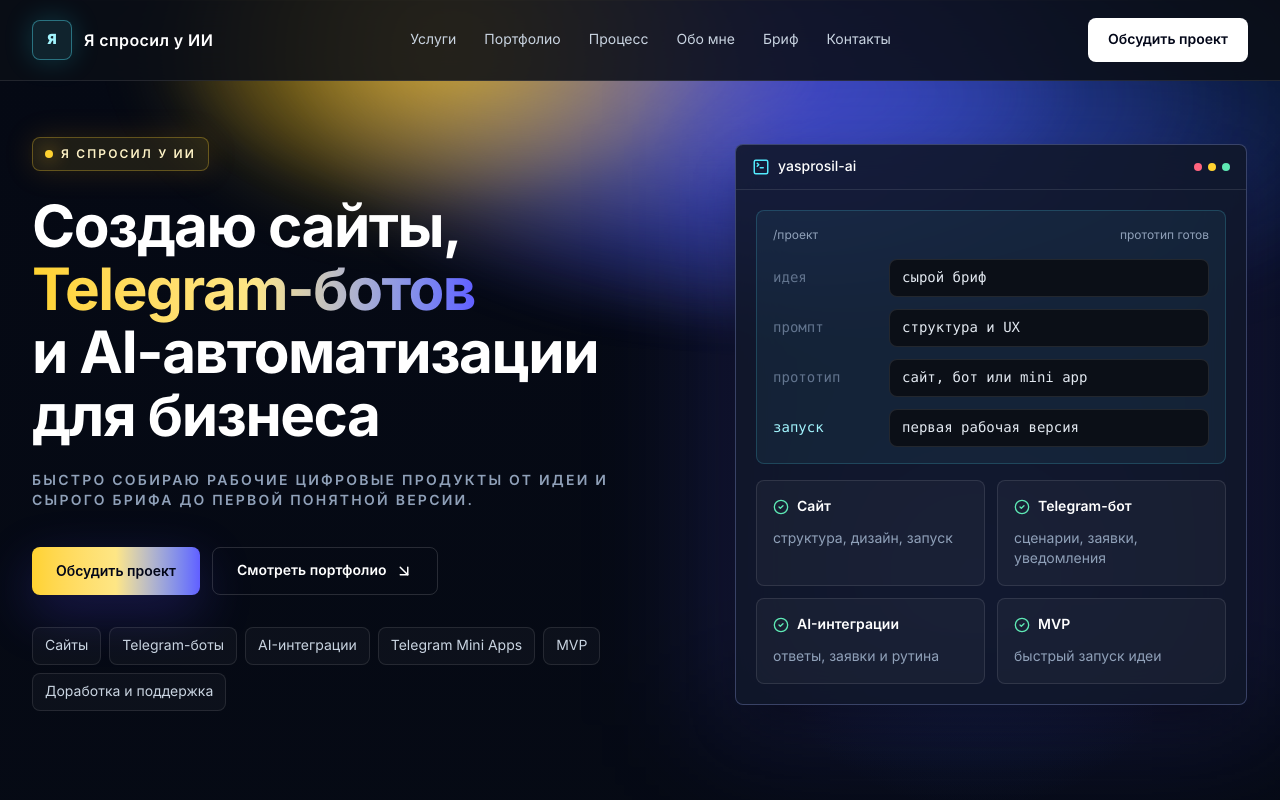
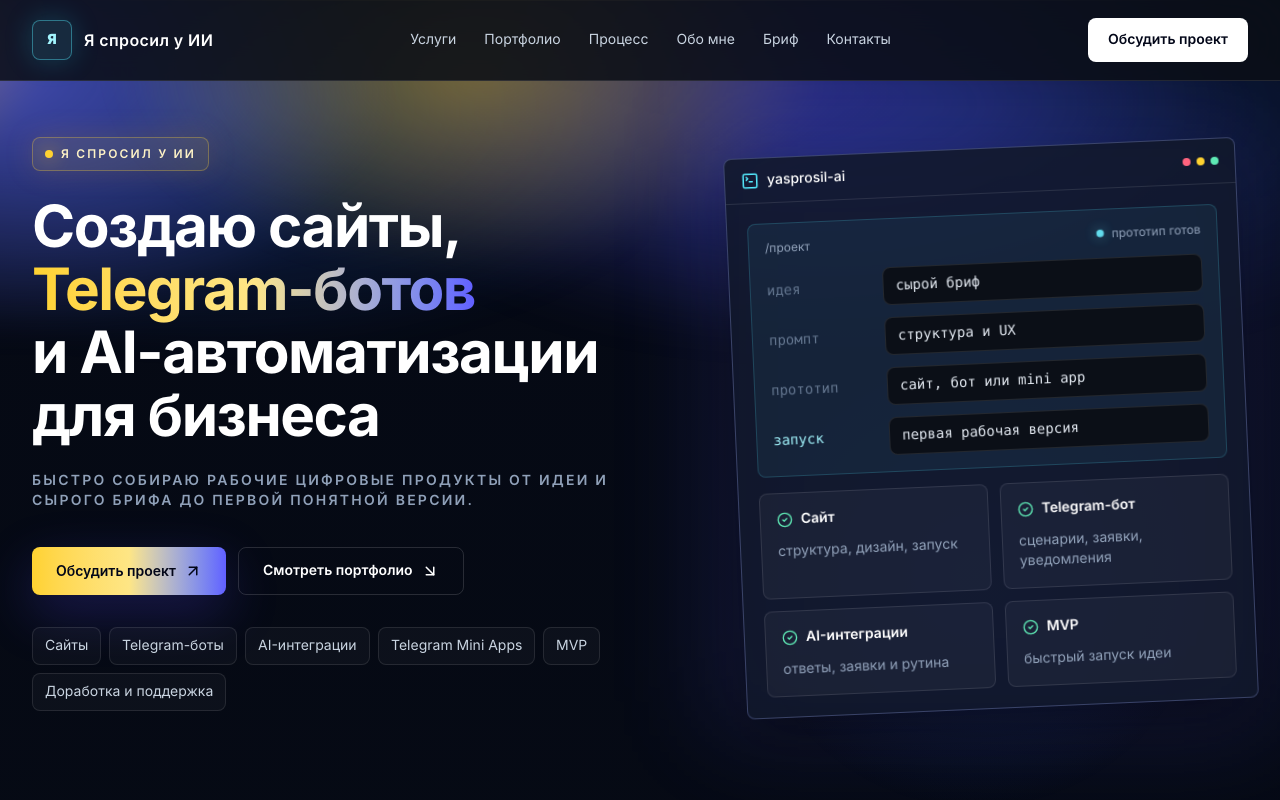
Before and after one commit to yasprosil-ai/portfolio-site, a Next.js app: page / in a window 1280 px wide. Shown: the top 800 px of the page. Built offline with nearby package versions, Linux system fonts and the light colour scheme.

Commit message:
add subtle hero animations

```diff
--- a/app/globals.css
+++ b/app/globals.css
@@ -54,6 +54,11 @@ body {
   filter: blur(18px);
 }
 
+.home-shell::after {
+  animation: page-aurora-drift 18s ease-in-out infinite alternate;
+  transform-origin: center top;
+}
+
 button,
 a,
 input,
@@ -78,6 +83,136 @@ section[id] {
     radial-gradient(ellipse at 53% 26%, rgba(99, 102, 241, 0.64), transparent 25rem),
     radial-gradient(ellipse at 69% 32%, rgba(37, 99, 235, 0.34), transparent 32rem);
   filter: blur(14px);
+  animation: hero-spotlight-drift 16s ease-in-out infinite alternate;
+}
+
+.hero-reveal {
+  opacity: 0;
+  transform: translateY(12px);
+  animation: hero-reveal 680ms cubic-bezier(0.22, 1, 0.36, 1) forwards;
+  animation-delay: var(--hero-delay, 0ms);
+}
+
+.hero-primary-button,
+.hero-secondary-button,
+.hero-pill,
+.hero-mini-card,
+.hero-visual-card {
+  will-change: transform, box-shadow, border-color, background-color;
+}
+
+.hero-primary-button {
+  transition:
+    transform 260ms ease,
+    box-shadow 260ms ease,
+    filter 260ms ease;
+}
+
+.hero-primary-button:hover {
+  transform: scale(1.02);
+  box-shadow:
+    0 22px 58px rgba(79, 70, 229, 0.34),
+    0 0 32px rgba(250, 204, 21, 0.18);
+  filter: brightness(1.03);
+}
+
+.hero-primary-arrow {
+  transition: transform 240ms ease;
+}
+
+.hero-primary-button:hover .hero-primary-arrow {
+  transform: translateX(4px);
+}
+
+.hero-secondary-button {
+  transition:
+    transform 240ms ease,
+    border-color 240ms ease,
+    background-color 240ms ease,
+    box-shadow 240ms ease;
+}
+
+.hero-secondary-button:hover {
+  transform: translateY(-1px);
+  border-color: rgba(255, 255, 255, 0.24);
+  background: rgba(255, 255, 255, 0.06);
+  box-shadow: 0 10px 28px rgba(15, 23, 42, 0.22);
+}
+
+.hero-secondary-arrow {
+  transition: transform 240ms ease;
+}
+
+.hero-secondary-button:hover .hero-secondary-arrow {
+  transform: translateX(3px);
+}
+
+.hero-pill {
+  transition:
+    transform 220ms ease,
+    border-color 220ms ease,
+    background-color 220ms ease,
+    box-shadow 220ms ease,
+    color 220ms ease;
+}
+
+.hero-pill:hover {
+  transform: translateY(-2px);
+  border-color: rgba(255, 255, 255, 0.22);
+  background: rgba(255, 255, 255, 0.07);
+  box-shadow: 0 0 22px rgba(103, 232, 249, 0.08);
+  color: #fff;
+}
+
+.hero-visual-shell {
+  animation: hero-card-float 6.2s ease-in-out infinite alternate;
+}
+
+.hero-visual-card {
+  transition:
+    transform 420ms ease,
+    border-color 280ms ease,
+    box-shadow 320ms ease;
+}
+
+.hero-visual-shell:hover .hero-visual-card {
+  transform: rotate(0deg) scale(1.01);
+  border-color: rgba(165, 180, 252, 0.36);
+  box-shadow:
+    0 32px 72px rgba(0, 0, 0, 0.44),
+    0 0 30px rgba(103, 232, 249, 0.08);
+}
+
+.hero-visual-glow {
+  animation: hero-glow-breathe 6.2s ease-in-out infinite alternate;
+}
+
+.hero-status-dot {
+  width: 0.45rem;
+  height: 0.45rem;
+  border-radius: 9999px;
+  background: #67e8f9;
+  box-shadow: 0 0 10px rgba(103, 232, 249, 0.55);
+  animation: hero-status-pulse 2.6s ease-in-out infinite;
+}
+
+.hero-mini-card {
+  opacity: 0;
+  transform: translateY(8px);
+  animation: hero-mini-card-reveal 560ms cubic-bezier(0.22, 1, 0.36, 1) forwards;
+  animation-delay: var(--card-delay, 0ms);
+  transition:
+    transform 240ms ease,
+    border-color 240ms ease,
+    box-shadow 240ms ease,
+    background-color 240ms ease;
+}
+
+.hero-mini-card:hover {
+  transform: translateY(-3px);
+  border-color: rgba(165, 243, 252, 0.28);
+  box-shadow: 0 14px 34px rgba(8, 15, 32, 0.28);
+  background: rgba(255, 255, 255, 0.045);
 }
 
 .reveal-card {
@@ -140,6 +275,90 @@ section[id] {
   to {
     opacity: 1;
     transform: translateY(0);
+  }
+}
+
+@keyframes hero-reveal {
+  from {
+    opacity: 0;
+    transform: translateY(12px);
+  }
+
+  to {
+    opacity: 1;
+    transform: translateY(0);
+  }
+}
+
+@keyframes hero-mini-card-reveal {
+  from {
+    opacity: 0;
+    transform: translateY(8px);
+  }
+
+  to {
+    opacity: 1;
+    transform: translateY(0);
+  }
+}
+
+@keyframes hero-card-float {
+  from {
+    transform: translateY(-4px);
+  }
+
+  to {
+    transform: translateY(4px);
+  }
+}
+
+@keyframes hero-glow-breathe {
+  from {
+    opacity: 0.42;
+    transform: scale(0.98);
+    filter: blur(42px);
+  }
+
+  to {
+    opacity: 0.7;
+    transform: scale(1.04);
+    filter: blur(50px);
+  }
+}
+
+@keyframes hero-status-pulse {
+  0%, 100% {
+    opacity: 0.72;
+    transform: scale(0.95);
+    box-shadow: 0 0 8px rgba(103, 232, 249, 0.38);
+  }
+
+  50% {
+    opacity: 1;
+    transform: scale(1.1);
+    box-shadow:
+      0 0 14px rgba(103, 232, 249, 0.65),
+      0 0 24px rgba(52, 211, 153, 0.12);
+  }
+}
+
+@keyframes page-aurora-drift {
+  from {
+    transform: translate3d(0, 0, 0) scale(1);
+  }
+
+  to {
+    transform: translate3d(0, 14px, 0) scale(1.03);
+  }
+}
+
+@keyframes hero-spotlight-drift {
+  from {
+    transform: translate3d(-50%, 0, 0);
+  }
+
+  to {
+    transform: translate3d(-50%, 12px, 0);
   }
 }
 
@@ -243,6 +462,19 @@ section[id] {
   animation: icon-pulse-glow 2s ease-in-out infinite;
 }
 
+@media (min-width: 1024px) {
+  .hero-visual-card {
+    transform: rotate(-2.5deg);
+    transform-origin: center center;
+  }
+}
+
+@media (max-width: 1023px) {
+  .hero-visual-card {
+    transform: none;
+  }
+}
+
 @media (prefers-reduced-motion: reduce) {
   *,
   *::before,
@@ -257,4 +489,27 @@ section[id] {
     opacity: 1 !important;
     transform: none !important;
   }
+
+  .hero-reveal,
+  .hero-mini-card {
+    opacity: 1 !important;
+    transform: none !important;
+  }
+
+  .hero-visual-shell,
+  .hero-visual-glow,
+  .hero-spotlight,
+  .home-shell::after,
+  .hero-status-dot {
+    animation: none !important;
+    transform: none !important;
+  }
+
+  .hero-primary-button:hover,
+  .hero-secondary-button:hover,
+  .hero-pill:hover,
+  .hero-mini-card:hover,
+  .hero-visual-shell:hover .hero-visual-card {
+    transform: none !important;
+  }
 }
--- a/app/page.jsx
+++ b/app/page.jsx
@@ -11,7 +11,7 @@ import Footer from "../components/Footer.jsx";
 
 export default function Home() {
   return (
-    <div className="site-shell min-h-dvh w-full max-w-full overflow-x-hidden text-[#F9FAFB] antialiased selection:bg-amber-300 selection:text-slate-950">
+    <div className="site-shell home-shell min-h-dvh w-full max-w-full overflow-x-hidden text-[#F9FAFB] antialiased selection:bg-amber-300 selection:text-slate-950">
       <Header />
       <main>
         <Hero />
--- a/components/BriefModal.jsx
+++ b/components/BriefModal.jsx
@@ -69,7 +69,7 @@ function BriefModalOverlay({ onClose }) {
 
 // Кнопка-триггер — переиспользуется на всех страницах услуг.
 // className и children можно переопределить через пропсы.
-export function BriefModalTrigger({ label = "Обсудить проект", className }) {
+export function BriefModalTrigger({ label = "Обсудить проект", className, children }) {
   const { open } = useBriefModal();
 
   const defaultClass =
@@ -77,7 +77,7 @@ export function BriefModalTrigger({ label = "Обсудить проект", cla
 
   return (
     <button type="button" onClick={open} className={className ?? defaultClass}>
-      {label}
+      {children ?? label}
     </button>
   );
 }
--- a/components/Hero.jsx
+++ b/components/Hero.jsx
@@ -1,4 +1,4 @@
-import { ArrowDownRight, CheckCircle2, TerminalSquare } from "lucide-react";
+import { ArrowDownRight, ArrowUpRight, CheckCircle2, TerminalSquare } from "lucide-react";
 import { BriefModalTrigger } from "./BriefModal.jsx";
 
 export default function Hero() {
@@ -12,11 +12,17 @@ export default function Hero() {
 
       <div className="mx-auto grid min-h-[calc(96dvh-5rem)] w-full max-w-7xl grid-cols-1 items-center gap-12 px-4 py-10 sm:px-6 lg:grid-cols-[minmax(0,1.12fr)_minmax(0,0.88fr)] lg:px-8 lg:py-14">
         <div className="min-w-0 max-w-full lg:max-w-4xl">
-          <p className="mb-6 inline-flex items-center gap-2 rounded-lg border border-amber-300/30 bg-amber-300/10 px-3 py-2 text-xs font-semibold uppercase tracking-[0.18em] text-amber-100 shadow-[0_0_30px_rgba(245,158,11,0.16)]">
+          <p
+            className="hero-reveal mb-6 inline-flex items-center gap-2 rounded-lg border border-amber-300/30 bg-amber-300/10 px-3 py-2 text-xs font-semibold uppercase tracking-[0.18em] text-amber-100 shadow-[0_0_30px_rgba(245,158,11,0.16)]"
+            style={{ "--hero-delay": "60ms" }}
+          >
             <span className="size-2 rounded-full bg-amber-300 shadow-[0_0_18px_rgba(251,191,36,0.9)]" />
             Я спросил у ИИ
           </p>
-          <h1 className="w-full max-w-full break-words text-[2rem] font-bold leading-[1.08] tracking-tight text-white sm:text-5xl lg:max-w-[48rem] lg:text-[3.65rem]">
+          <h1
+            className="hero-reveal w-full max-w-full break-words text-[2rem] font-bold leading-[1.08] tracking-tight text-white sm:text-5xl lg:max-w-[48rem] lg:text-[3.65rem]"
+            style={{ "--hero-delay": "150ms" }}
+          >
             Создаю сайты,{" "}
             <span className="bg-gradient-to-r from-amber-300 via-amber-200 to-indigo-500 bg-clip-text text-transparent">
               Telegram-ботов
@@ -24,25 +30,30 @@ export default function Hero() {
             <br />
             и AI-автоматизации для бизнеса
           </h1>
-          <p className="mt-6 max-w-2xl text-xs font-semibold uppercase tracking-[0.16em] text-slate-400 sm:text-sm">
+          <p
+            className="hero-reveal mt-6 max-w-2xl text-xs font-semibold uppercase tracking-[0.16em] text-slate-400 sm:text-sm"
+            style={{ "--hero-delay": "250ms" }}
+          >
             Быстро собираю рабочие цифровые продукты от идеи и сырого брифа до первой понятной версии.
           </p>
 
-          <div className="mt-9 flex flex-col gap-3 sm:flex-row">
+          <div className="hero-reveal mt-9 flex flex-col gap-3 sm:flex-row" style={{ "--hero-delay": "340ms" }}>
             <BriefModalTrigger
-              label="Обсудить проект"
-              className="inline-flex min-h-12 w-full items-center justify-center gap-2 rounded-lg bg-gradient-to-r from-amber-300 via-amber-200 to-indigo-500 px-6 text-sm font-semibold text-slate-950 shadow-[0_18px_52px_rgba(79,70,229,0.28)] transition hover:brightness-110 active:translate-y-px sm:w-auto"
-            />
+              className="hero-primary-button inline-flex min-h-12 w-full items-center justify-center gap-2 rounded-lg bg-gradient-to-r from-amber-300 via-amber-200 to-indigo-500 px-6 text-sm font-semibold text-slate-950 shadow-[0_18px_52px_rgba(79,70,229,0.28)] sm:w-auto"
+            >
+              <span>Обсудить проект</span>
+              <ArrowUpRight size={18} className="hero-primary-arrow" />
+            </BriefModalTrigger>
             <a
               href="#projects"
-              className="inline-flex min-h-12 w-full items-center justify-center gap-2 rounded-lg border border-white/14 px-6 text-sm font-semibold text-white transition hover:border-white/30 hover:bg-white/6 active:translate-y-px sm:w-auto"
+              className="hero-secondary-button inline-flex min-h-12 w-full items-center justify-center gap-2 rounded-lg border border-white/14 px-6 text-sm font-semibold text-white sm:w-auto"
             >
               Смотреть портфолио
-              <ArrowDownRight size={18} />
+              <ArrowDownRight size={18} className="hero-secondary-arrow" />
             </a>
           </div>
 
-          <div className="mt-8 flex max-w-full flex-wrap gap-2 text-sm text-slate-300">
+          <div className="hero-reveal mt-8 flex max-w-full flex-wrap gap-2 text-sm text-slate-300" style={{ "--hero-delay": "430ms" }}>
             {[
               ["Сайты", "/services/websites"],
               ["Telegram-боты", "/services/telegram-bots"],
@@ -54,7 +65,7 @@ export default function Hero() {
               <a
                 key={item}
                 href={href}
-                className="rounded-lg border border-white/10 bg-white/[0.03] px-3 py-2 transition hover:border-white/22 hover:bg-white/[0.07] hover:text-white active:scale-95"
+                className="hero-pill rounded-lg border border-white/10 bg-white/[0.03] px-3 py-2"
               >
                 {item}
               </a>
@@ -62,9 +73,13 @@ export default function Hero() {
           </div>
         </div>
 
-        <div className="relative mx-auto w-full min-w-0 max-w-full sm:max-w-[32rem] lg:ml-auto">
-          <div className="absolute -inset-5 rounded-[8px] bg-indigo-500/20 blur-3xl" />
-          <div className="relative overflow-hidden rounded-lg border border-indigo-300/28 bg-[#10172A]/88 shadow-2xl shadow-black/40 backdrop-blur-xl">
+        <div
+          className="hero-reveal relative mx-auto w-full min-w-0 max-w-full sm:max-w-[32rem] lg:ml-auto"
+          style={{ "--hero-delay": "520ms" }}
+        >
+          <div className="hero-visual-glow absolute -inset-5 rounded-[8px] bg-indigo-500/20 blur-3xl" />
+          <div className="hero-visual-shell">
+            <div className="hero-visual-card relative overflow-hidden rounded-lg border border-indigo-300/28 bg-[#10172A]/88 shadow-2xl shadow-black/40 backdrop-blur-xl">
             <div className="flex items-center justify-between border-b border-white/10 px-4 py-3">
               <div className="flex items-center gap-2 text-sm font-medium text-white">
                 <TerminalSquare size={18} className="text-cyan-300" />
@@ -80,7 +95,10 @@ export default function Hero() {
               <div className="rounded-lg border border-cyan-300/18 bg-cyan-300/6 p-4">
                 <div className="mb-4 flex items-center justify-between text-xs text-slate-400">
                   <span>/проект</span>
-                  <span>прототип готов</span>
+                  <span className="inline-flex items-center gap-2">
+                    <span className="hero-status-dot" aria-hidden="true" />
+                    прототип готов
+                  </span>
                 </div>
                 <div className="min-w-0 space-y-3 font-mono text-sm">
                   <FlowLine label="идея" value="сырой бриф" />
@@ -96,8 +114,12 @@ export default function Hero() {
                   ["Telegram-бот", "сценарии, заявки, уведомления"],
                   ["AI-интеграции", "ответы, заявки и рутина"],
                   ["MVP", "быстрый запуск идеи"],
-                ].map(([title, text]) => (
-                  <div key={title} className="rounded-lg border border-white/10 bg-white/[0.035] p-4">
+                ].map(([title, text], index) => (
+                  <div
+                    key={title}
+                    className="hero-mini-card rounded-lg border border-white/10 bg-white/[0.035] p-4"
+                    style={{ "--card-delay": `${620 + index * 90}ms` }}
+                  >
                     <div className="mb-3 flex items-center gap-2 text-sm font-semibold text-white">
                       <CheckCircle2 size={16} className="text-emerald-300" />
                       {title}
@@ -107,6 +129,7 @@ export default function Hero() {
                 ))}
               </div>
             </div>
+          </div>
           </div>
         </div>
       </div>
```
